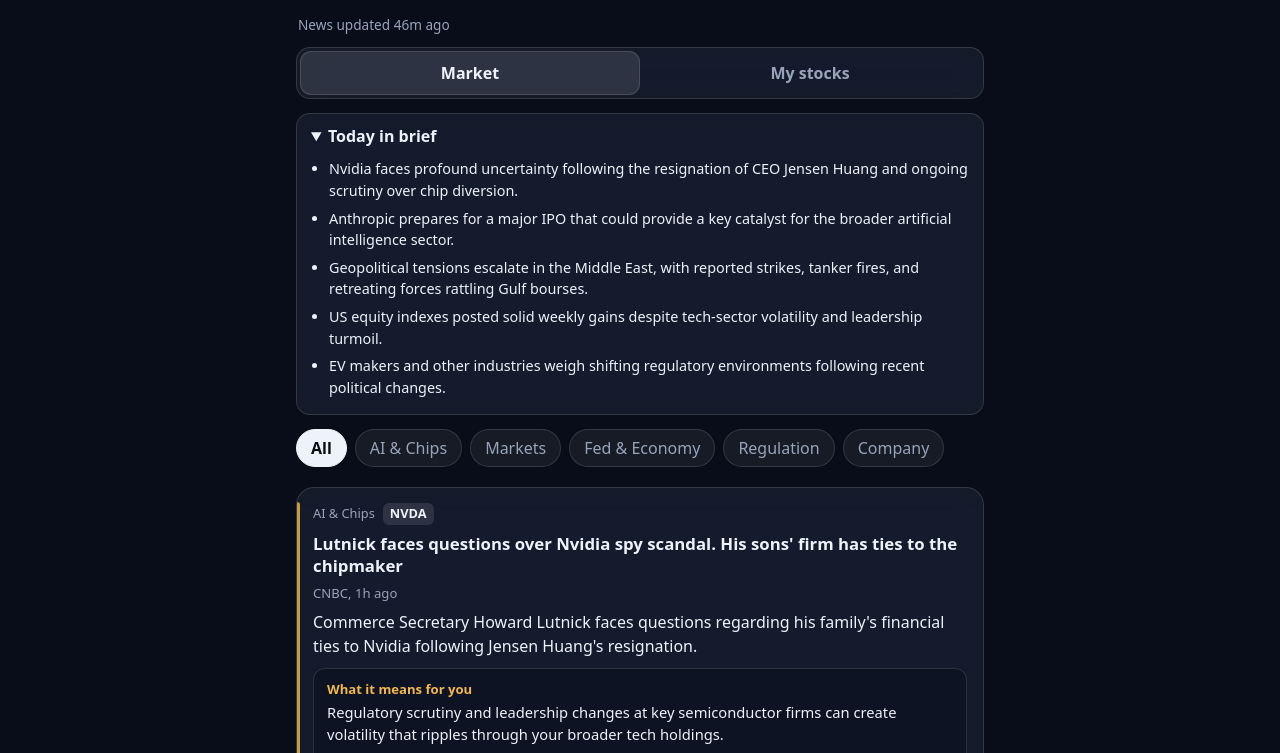
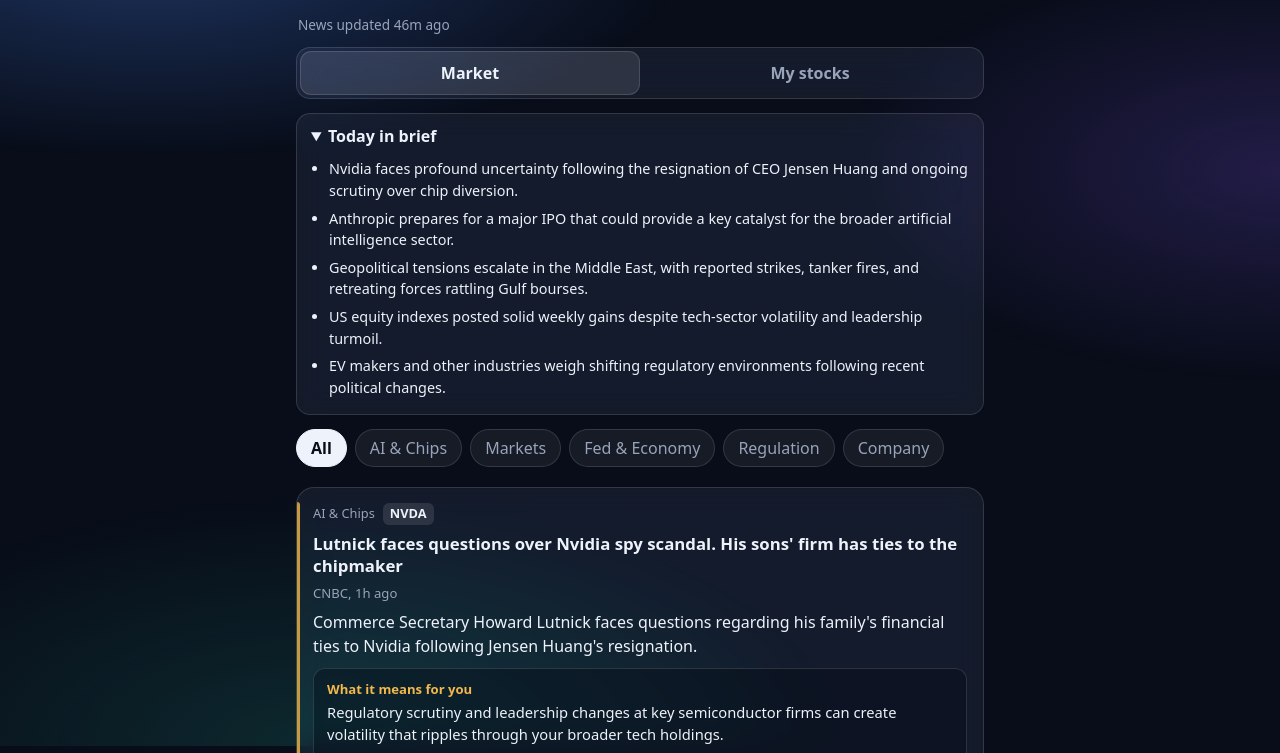
Before and after one commit to Aka-Snow/Stock_News, a plain HTML site: page index.html in a window 1280 px wide. Shown: the part 54-807 px from the top of the page. Drawn offline with Linux system fonts and the light colour scheme.

Commit message:
Fix HTML and CSS formatting in index.html

```diff
--- a/index.html
+++ b/index.html
@@ -15,7 +15,8 @@
 <style>
 :root{color-scheme:dark;--bg:#080d19;--text:#eef2fa;--mute:#98a4ba;--glass:rgba(255,255,255,.06);--glass2:rgba(255,255,255,.11);--edge:rgba(255,255,255,.13);--link:#8fc2ff;--hot:#f2b84b;--up:#46d49a;--down:#ff6b6b}
 *{box-sizing:border-box}
-html,body{margin:0;background:var(--bg);color:var(--text);font:16px/1.5 system-ui,-apple-system,"Segoe UI",Roboto,sans-serif}
+html{background:var(--bg)}
+body{margin:0;color:var(--text);font:16px/1.5 system-ui,-apple-system,"Segoe UI",Roboto,sans-serif}
 body::before{content:"";position:fixed;inset:0;z-index:-1;background:
  radial-gradient(60% 38% at 12% 0%,rgba(80,140,255,.30),transparent 70%),
  radial-gradient(50% 38% at 100% 28%,rgba(140,90,255,.20),transparent 70%),
```
